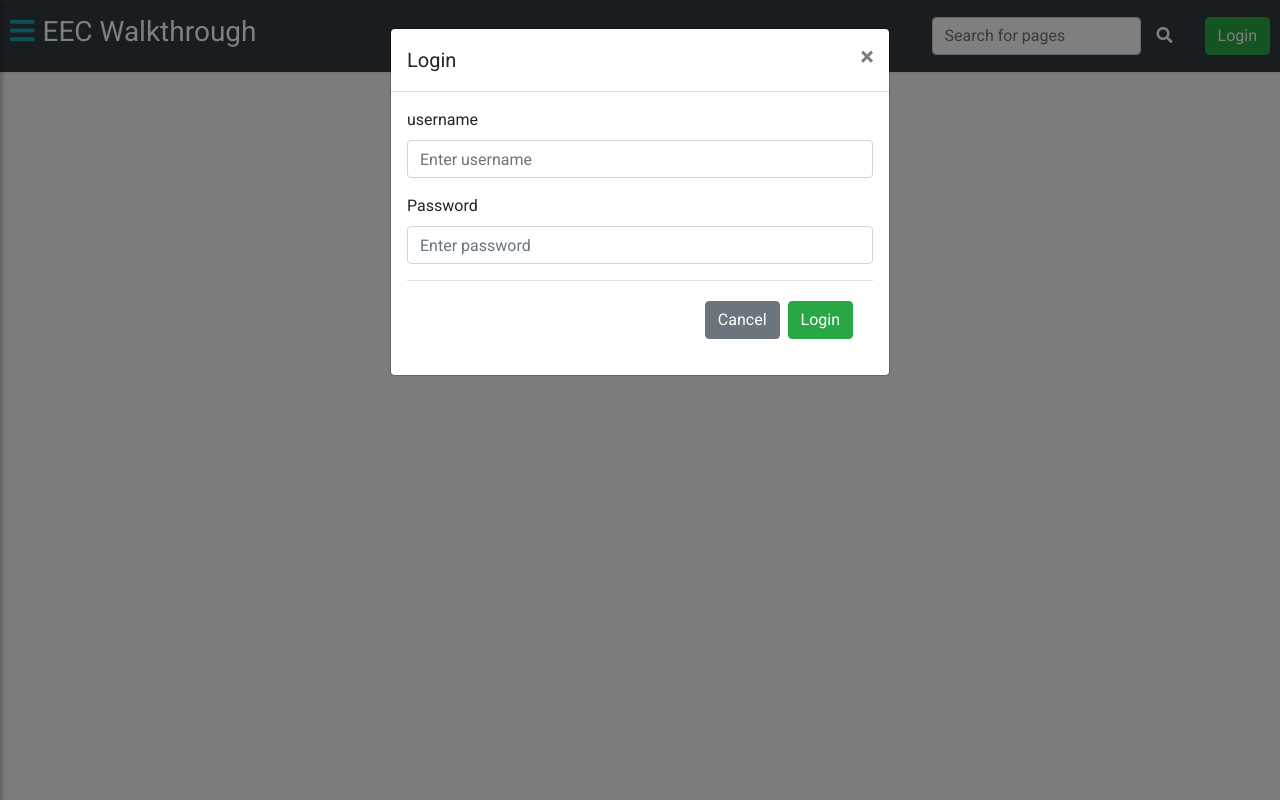
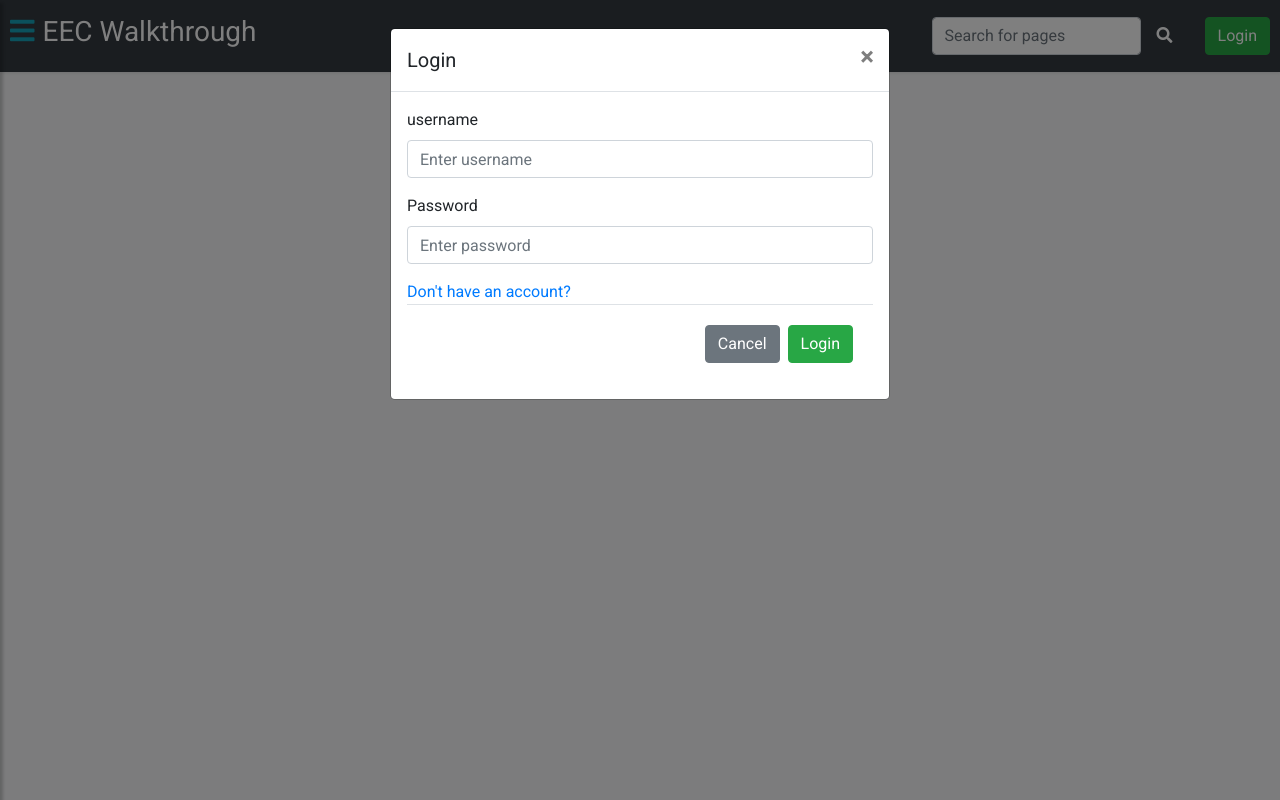
Before and after one commit to osu-cass/eec-walkthrough-react, a React (Create React App) app in the folder frontend/: page / in a window 1280 px wide. Both pictures are taken after a click on the button "Login". Built offline with nearby package versions, Linux system fonts and the light colour scheme; no server answers.

Commit message:
Add registration link to login modal

```diff
--- /dev/null
+++ b/frontend/src/components/Login.css
@@ -0,0 +1,12 @@
+#no-account-login {
+  cursor:pointer;
+  color: #007bff;
+  background: none!important;
+  border: none;
+  padding: 0!important;
+}
+
+#no-account-login:hover {
+  color: #0057b3;
+  text-decoration:underline;
+}
--- a/frontend/src/components/Login.js
+++ b/frontend/src/components/Login.js
@@ -4,6 +4,7 @@ import LoadingOverlay from "../components/LoadingOverlay";
 import {withRouter} from "react-router-dom";
 import Error from "./Error";
 import {logout} from "../utilities/cookieAuth";
+import "./Login.css";
 
 // login button, acts as the logout button when a user is already logged in
 function Login (props) {
@@ -115,6 +116,18 @@ function Login (props) {
 
   }
 
+  // clean up modal and go to registration page
+  function registerHandler(e) {
+
+    // prevent the default behavior of the form button
+    e.preventDefault();
+
+    // clean up the modal and go to the registration page
+    $("#loginModal").modal("hide");
+    props.history.push(`/register-user`);
+
+}
+
   // render a logout button if the user is already logged in,
   // otherwise render a login button and modal
   if (props.role) {
@@ -161,6 +174,7 @@ function Login (props) {
               </div>
               <div className="modal-body">
                 <Form>
+
                   <Form.Group>
                     <Form.Label className="mr-2">username</Form.Label>
                     <Form.Control
@@ -170,6 +184,7 @@ function Login (props) {
                       placeholder="Enter username"
                     />
                   </Form.Group>
+
                   <Form.Group>
                     <Form.Label className="mr-2">Password</Form.Label>
                     <Form.Control
@@ -178,13 +193,22 @@ function Login (props) {
                       id="password-control"
                       placeholder="Enter password"
                     />
+                  </Form.Group>
+
                   <Error
                     empty={!!errorMessage.length}
                     message={errorMessage}
                   />
-                  </Form.Group>
+
+                  <button id="no-account-login"
+                    onClick={(e) => registerHandler(e)}
+                  >
+                    Don't have an account?
+                  </button>
+
                 </Form>
                 <div className="modal-footer">
+
                   <button
                     type="button"
                     className="btn btn-secondary"
@@ -192,6 +216,7 @@ function Login (props) {
                   >
                     Cancel
                   </button>
+
                   <button
                     type="submit"
                     className="btn btn-success"
@@ -201,6 +226,7 @@ function Login (props) {
                   >
                     Login
                   </button>
+
                   <LoadingOverlay loading={loading} />
                 </div>
               </div>
```
